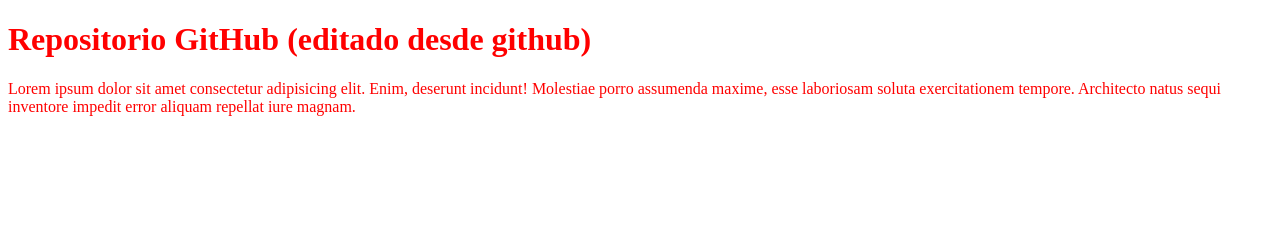
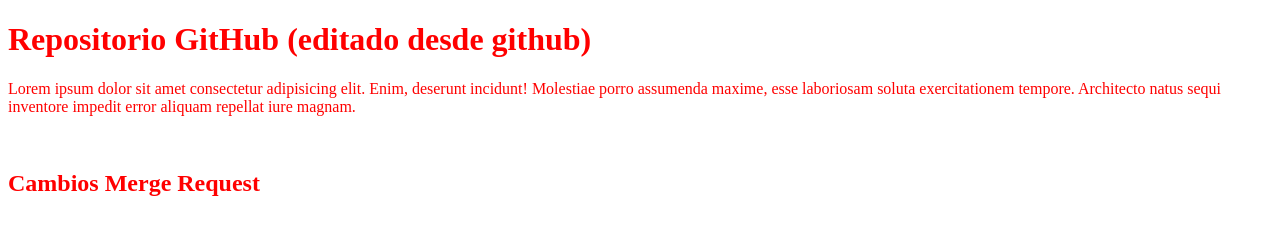
Before and after one commit to ramiromtz/second_app, a plain HTML site: page index.html in a window 1280 px wide. Drawn offline with Linux system fonts and the light colour scheme.

Commit message:
H2 Merge Request
Se agrego un H2

```diff
--- a/index.html
+++ b/index.html
@@ -11,5 +11,6 @@
     <h1>Repositorio GitHub (editado desde github)</h1>
     <p>Lorem ipsum dolor sit amet consectetur adipisicing elit. Enim, deserunt incidunt! Molestiae porro assumenda maxime, esse laboriosam soluta exercitationem tempore. Architecto natus sequi inventore impedit error aliquam repellat iure magnam.</p>
     <img src="" alt="">
+    <h2> Cambios Merge Request </h2>
 </body>
 </html>
```
